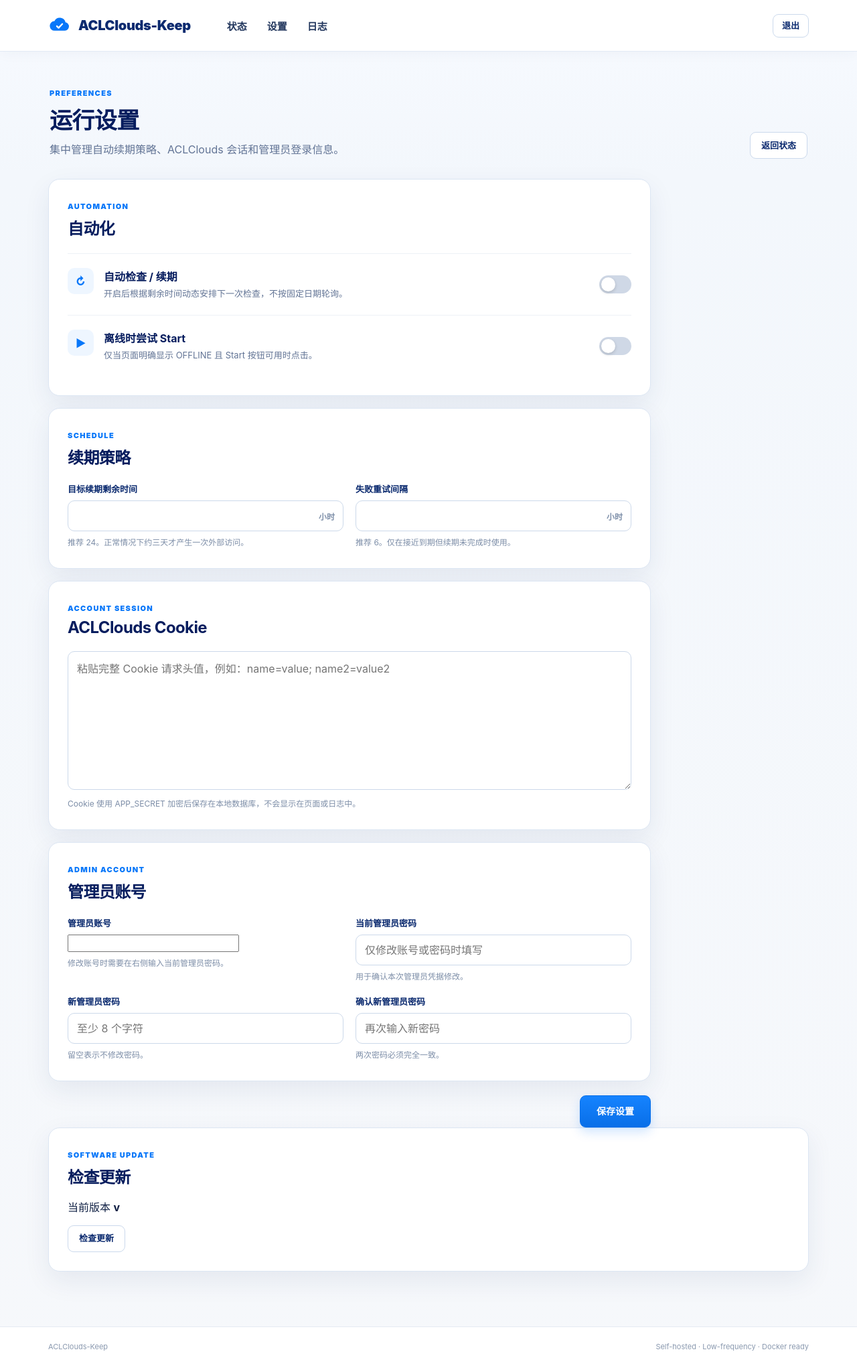
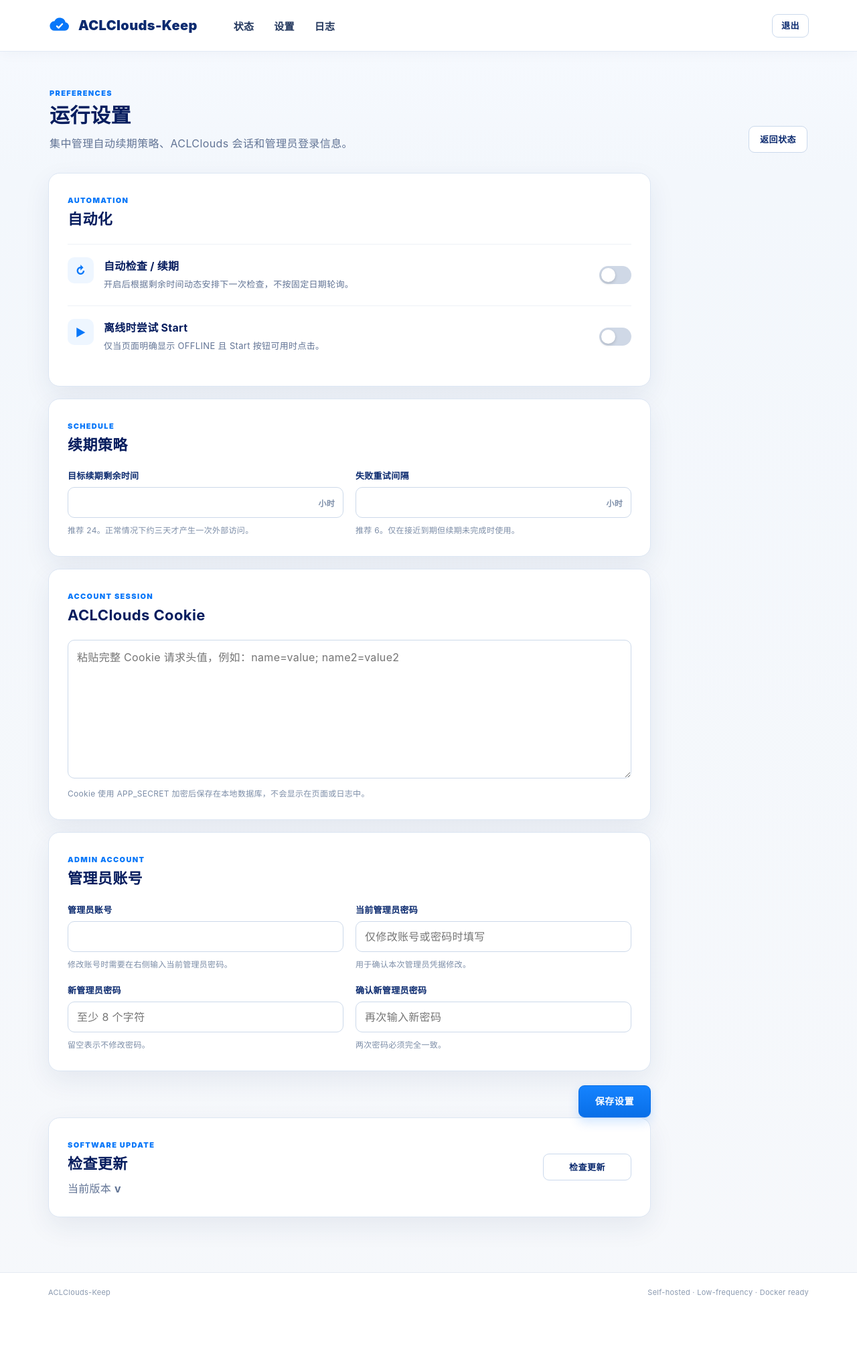
Before and after one commit to frbico/ACLClouds-keep, a Flask app: template templates/settings.html in a window 1280 px wide. Shown: the whole page at 67% size. After the commit the page ends 1935 px from the top, so only its background shows below. Run offline with Flask 3, Linux system fonts and the light colour scheme; the template is opened without the code that fills it, so the values that code supplies are empty; the visitor is signed in with stand-in values (Sample User, id 1); parts of the project's set-up code (start-up, migrations or seed data) failed here and were passed over; some libraries are stand-ins or nearby versions.

Commit message:
Polish typography and enlarge action buttons

```diff
--- a/static/style.css
+++ b/static/style.css
@@ -583,3 +583,157 @@ input:focus, textarea:focus { border-color: #79b5ff; box-shadow: 0 0 0 4px rgba(
   .login-visual h1 { font-size: 38px; }
   .login-card { width: calc(100% - 40px); padding: 38px 0; }
 }
+
+/* v1.1 typography and interaction polish */
+body {
+  letter-spacing: .018em;
+}
+
+.brand,
+.main-nav a,
+.button,
+.metric-label,
+.metric-card strong,
+.panel h2,
+.page-title h1,
+.setting-copy b,
+.action-copy b,
+.login-card h2,
+.login-visual h1 {
+  letter-spacing: .018em;
+}
+
+.hero-panel h1 {
+  font-size: clamp(30px, 3.2vw, 38px);
+  letter-spacing: .02em;
+  line-height: 1.2;
+}
+
+.panel h2 {
+  font-size: 22px;
+  line-height: 1.35;
+}
+
+.page-title h1 {
+  font-size: 30px;
+  line-height: 1.3;
+}
+
+.section-note,
+.state-message p,
+.setting-copy p,
+.field small,
+.action-copy span,
+.page-title p,
+.hero-panel p {
+  letter-spacing: .025em;
+  line-height: 1.75;
+}
+
+.action-copy b {
+  font-size: 16px;
+  line-height: 1.45;
+}
+
+.action-copy span {
+  font-size: 13px;
+}
+
+.action-card .button {
+  min-width: 150px;
+  min-height: 46px;
+  padding: 0 26px;
+  font-size: 14px;
+}
+
+.button {
+  letter-spacing: .04em;
+}
+
+input[type="text"],
+input[type="number"],
+input[type="password"],
+textarea {
+  width: 100%;
+  outline: none;
+  border: 1px solid #ccd9ea;
+  border-radius: 10px;
+  background: white;
+  color: var(--text);
+  transition: border .18s, box-shadow .18s;
+  letter-spacing: .02em;
+}
+
+input[type="text"],
+input[type="number"],
+input[type="password"] {
+  height: 46px;
+  padding: 0 13px;
+}
+
+.login-password-field {
+  margin-top: 16px;
+}
+
+.update-panel {
+  max-width: 900px;
+}
+
+.update-info {
+  display: flex;
+  align-items: center;
+  justify-content: space-between;
+  gap: 28px;
+}
+
+.update-info h2 {
+  margin-bottom: 8px;
+}
+
+.update-info p {
+  margin: 0;
+  color: var(--muted);
+  line-height: 1.7;
+}
+
+.update-info small {
+  display: block;
+  margin-top: 6px;
+  color: #7c8da7;
+}
+
+.update-notice {
+  margin-top: 14px;
+  color: #1d6c3a;
+  font-size: 13px;
+  font-weight: 750;
+}
+
+.update-command {
+  display: block;
+  max-width: 100%;
+  margin-top: 10px;
+  padding: 11px 13px;
+  overflow-x: auto;
+  border: 1px solid #dbe6f4;
+  border-radius: 9px;
+  background: #f6f9fd;
+  color: #173762;
+  font-size: 12px;
+  white-space: nowrap;
+}
+
+.button-update {
+  min-width: 132px;
+}
+
+@media (max-width: 700px) {
+  .update-info {
+    align-items: flex-start;
+    flex-direction: column;
+  }
+
+  .action-card .button {
+    min-width: 138px;
+  }
+}
```
